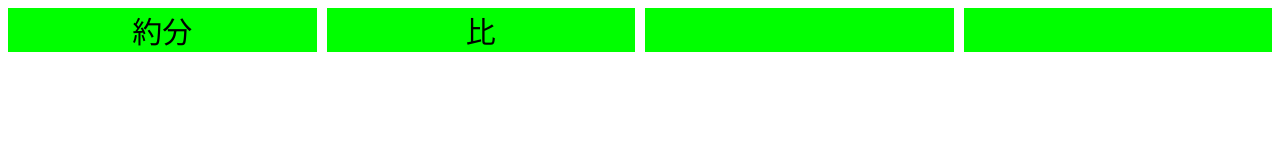
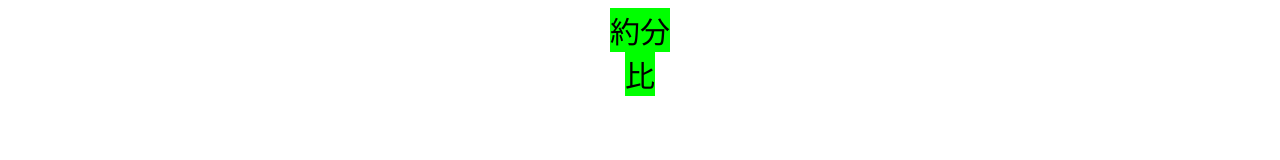
Before and after one commit to CODE24145/random, a plain HTML site: page index.html in a window 1280 px wide. Drawn offline with Linux system fonts and the light colour scheme.

Commit message:
Update index.html

```diff
--- a/index.html
+++ b/index.html
@@ -5,16 +5,15 @@
       text-align:center;
     }
     #html {
-            display: grid;
-            grid-template-columns: repeat(auto-fit, minmax(0, 1fr));
-            gap: 10px;
+            display: flex;
+            flex-direction: column;
+            align-items: center;
     }
     #html a {
       font-size:30px;
       text-decoration:none;
       color:#000000;
       background:#00ff00;
-      box-sizing: border-box;
     }
   </style>
 </head>
```
